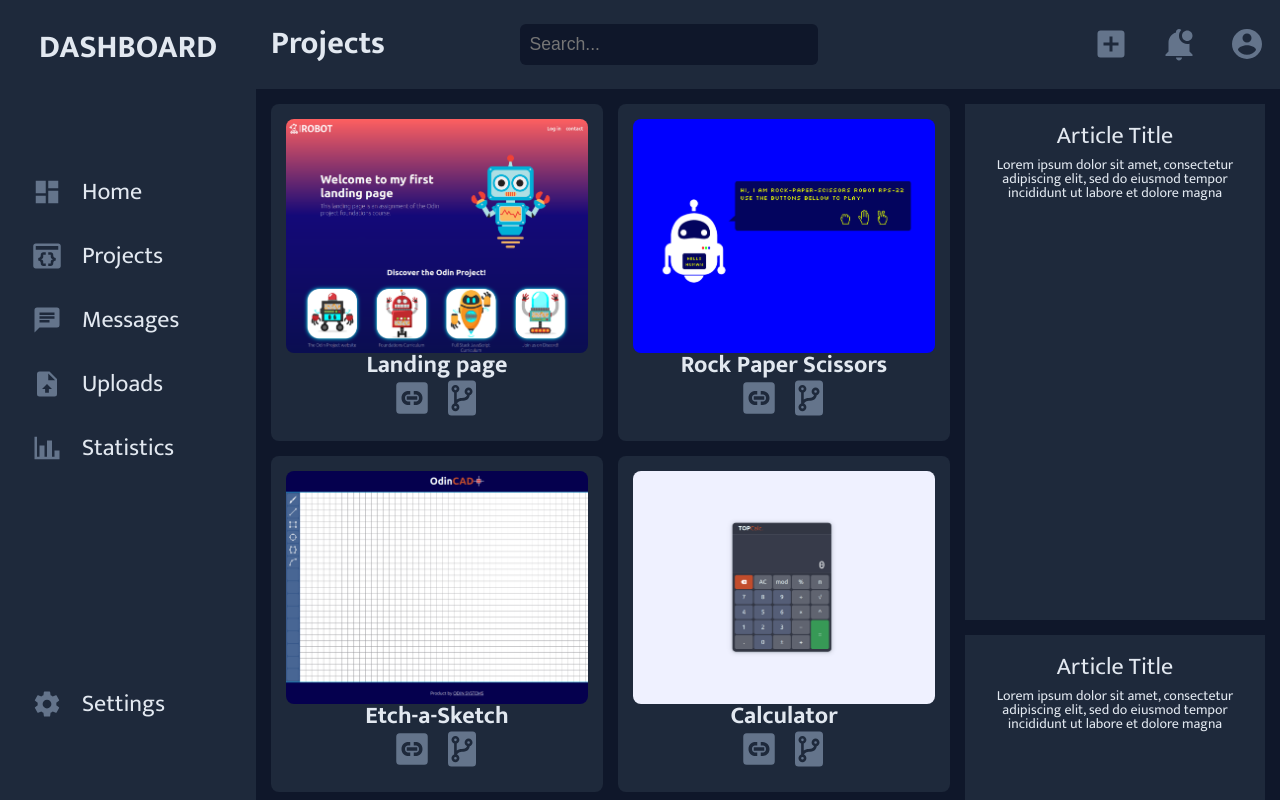
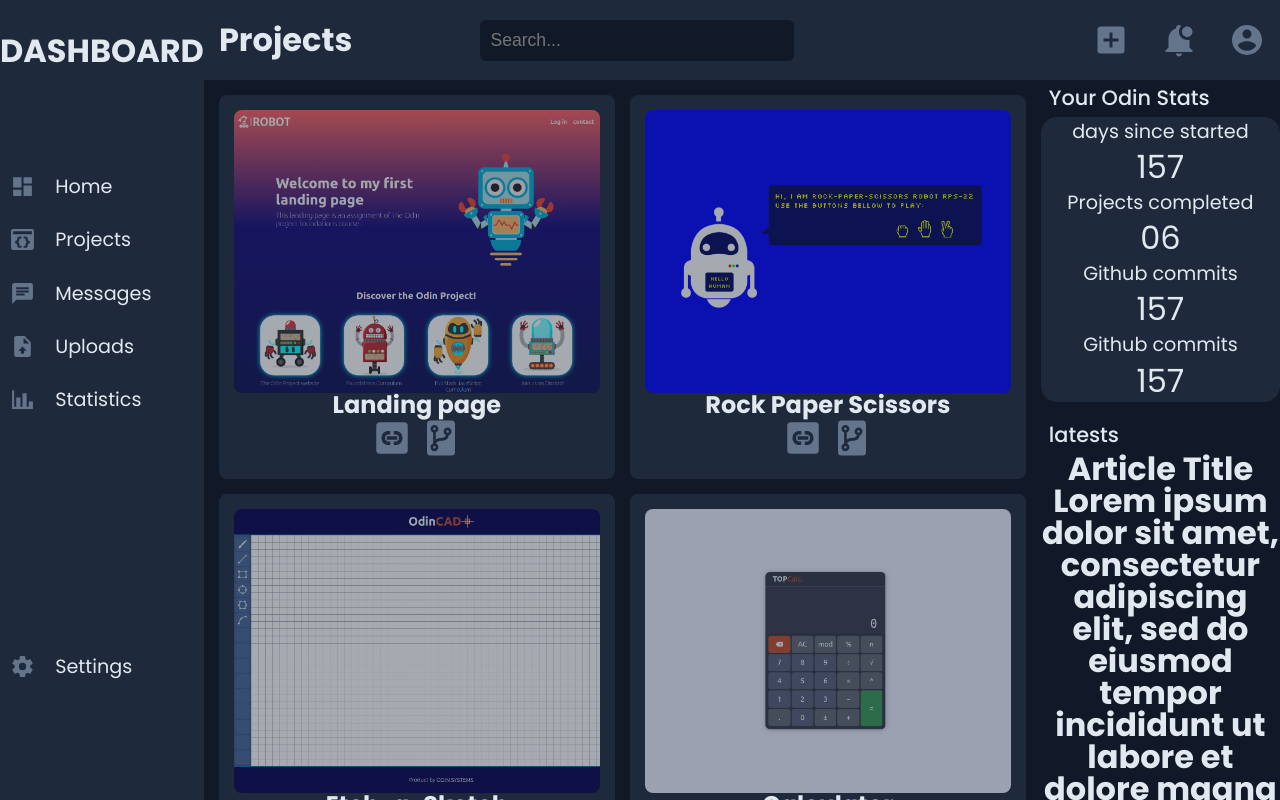
Before and after one commit to eLamine-dev/Admin-Dashboard, a plain HTML site: page index.html in a window 1280 px wide. Drawn offline with Linux system fonts and the light colour scheme.

Commit message:
changed side content html position to fix scrolling

```diff
--- a/index.html
+++ b/index.html
@@ -271,15 +271,32 @@
                   </div>
                </div>
             </div>
-            <div class="side-content">
-               <div class="card anouncements">
-                  <p class="title">Article Title</p>
-                  <p>
-                     Lorem ipsum dolor sit amet, consectetur adipiscing elit,
-                     sed do eiusmod tempor incididunt ut labore et dolore magna
-                  </p>
+         </div>
+         <div class="side-content">
+            <div>
+               <h3>Your Odin Stats</h3>
+               <div class="stats">
+                  <div class="stat">
+                     <p>days since started</p>
+                     <p class="title">157</p>
+                  </div>
+                  <div class="stat">
+                     <p>Projects completed</p>
+                     <p class="title">06</p>
+                  </div>
+                  <div class="stat">
+                     <p>Github commits</p>
+                     <p class="title">157</p>
+                  </div>
+                  <div class="stat">
+                     <p>Github commits</p>
+                     <p class="title">157</p>
+                  </div>
                </div>
-               <div class="card trending">
+            </div>
+            <div>
+               <h3>latests</h3>
+               <div class="trending">
                   <p class="title">Article Title</p>
                   <p>
                      Lorem ipsum dolor sit amet, consectetur adipiscing elit,
--- a/style.css
+++ b/style.css
@@ -1,4 +1,4 @@
-@import url("https://fonts.googleapis.com/css2?family=Cabin:ital,wght@0,400;0,500;0,600;0,700;1,400;1,500;1,600;1,700&family=Mukta:wght@200;300;400;500;600;700;800&display=swap");
+@import url("https://fonts.googleapis.com/css2?family=Poppins:ital,wght@0,100;0,200;0,300;0,400;0,500;0,600;0,700;0,800;0,900;1,100;1,200;1,300;1,400;1,500;1,600;1,700;1,800;1,900&display=swap");
 
 * {
    margin: 0;
@@ -9,24 +9,23 @@
 :root {
    --iconHover: #cbd5e1;
    --iconsColor: #64748b;
-   --backColor: #0f172a;
+   --backColor: #111827;
    --frontColor: #1e293b;
-
    --text: #e2e8f0;
 }
 
 body,
 html {
    height: 100vh;
-   font-family: "Mukta", sans-serif;
+   font-family: "Poppins", sans-serif;
 }
 
 .container {
    text-align: center;
-   height: 100%;
+   height: 100vh;
    display: grid;
-   grid-template-columns: 1fr 4fr;
-   grid-template-rows: 1fr 8fr;
+   grid-template-columns: 1fr 7fr 2fr;
+   grid-template-rows: 1fr 9fr;
    overflow: hidden;
 }
 
@@ -37,7 +36,7 @@ html {
 }
 
 .logo {
-   padding-top: 2rem;
+   padding-top: 2.2rem;
 }
 
 .header {
@@ -89,16 +88,16 @@ html {
 
 .nav {
    display: grid;
-   grid-template-rows: repeat(5, 1fr);
+   grid-template-rows: repeat(6, 1fr);
 }
 .nav li {
    display: flex;
    align-items: center;
    justify-self: stretch;
-   font-size: 1.5rem;
+   font-size: 1.2rem;
    font-weight: 400;
    gap: 20px;
-   padding-left: 2rem;
+   padding-left: 5%;
    transition: 300ms;
 }
 
@@ -118,7 +117,7 @@ html {
 
 .nav svg {
    fill: var(--iconsColor);
-   height: 30px;
+   height: 25px;
 }
 
 #settings li {
@@ -126,32 +125,41 @@ html {
 }
 
 .content {
-   background-color: var(--backColor);
-   display: grid;
-   grid-template-columns: 3fr minmax(300px, 1fr);
-   gap: 15px;
-   padding: 15px;
    overflow-y: auto;
+   -ms-overflow-style: none;
+   scrollbar-width: none;
+}
+
+.content::-webkit-scrollbar {
+   display: none;
 }
 
 .projects {
+   padding: 15px;
    display: grid;
-   grid-template-columns: repeat(auto-fit, minmax(300px, 1fr));
+   grid-template-columns: repeat(auto-fit, minmax(320px, 1fr));
    gap: 15px;
-}
-
-.projects p {
-   font-size: 18px;
-   text-align: left;
+   overflow-y: auto;
+   background-color: var(--backColor);
 }
 
 .projects .card {
    padding: 15px;
    background-color: var(--frontColor);
-   text-align: center;
    display: grid;
-   grid-template-rows: 1fr auto auto;
+   grid-template-rows: auto;
    border-radius: 0.5rem;
+   transition: 0.3s;
+   align-items: center;
+}
+
+.projects .card:hover {
+   transform: translate(0, -5px);
+   box-shadow: 0 14px 28px rgba(0, 0, 0, 0.25), 0 10px 10px rgba(0, 0, 0, 0.22);
+}
+.projects .card:hover :first-child {
+   opacity: 1;
+   transition: 0.3s;
 }
 
 .card p {
@@ -168,8 +176,9 @@ html {
 
 .card-img {
    width: 100%;
-   grid-column: 1 /-1;
+   grid-row: 1 / 2;
    border-radius: 0.5rem;
+   opacity: 0.6;
 }
 
 .card svg {
@@ -184,16 +193,40 @@ html {
 }
 
 .side-content {
+   grid-column: 3/4;
+   grid-row: 2/4;
    display: grid;
    grid-auto-flow: column;
    grid-template-rows: 1fr 1fr;
    gap: 15px;
+   background-color: var(--backColor);
 }
 
-.side-content .card {
-   padding: 15px;
+.side-content h3 {
+   font-size: 1.3rem;
+   text-align: start;
+   padding: 0.5rem;
+   font-weight: 500;
+}
+
+.stats {
+   border-radius: 1rem;
    background-color: var(--frontColor);
    color: var(--text);
+   display: flex;
+   flex-direction: column;
+   justify-content: space-around;
+}
+
+.stats p {
+   font-weight: normal;
+   font-size: 1.2rem;
+   padding: 5px;
+}
+
+.stats .title {
+   font-size: 2rem;
+   text-align: center;
 }
 
 #search {
```
